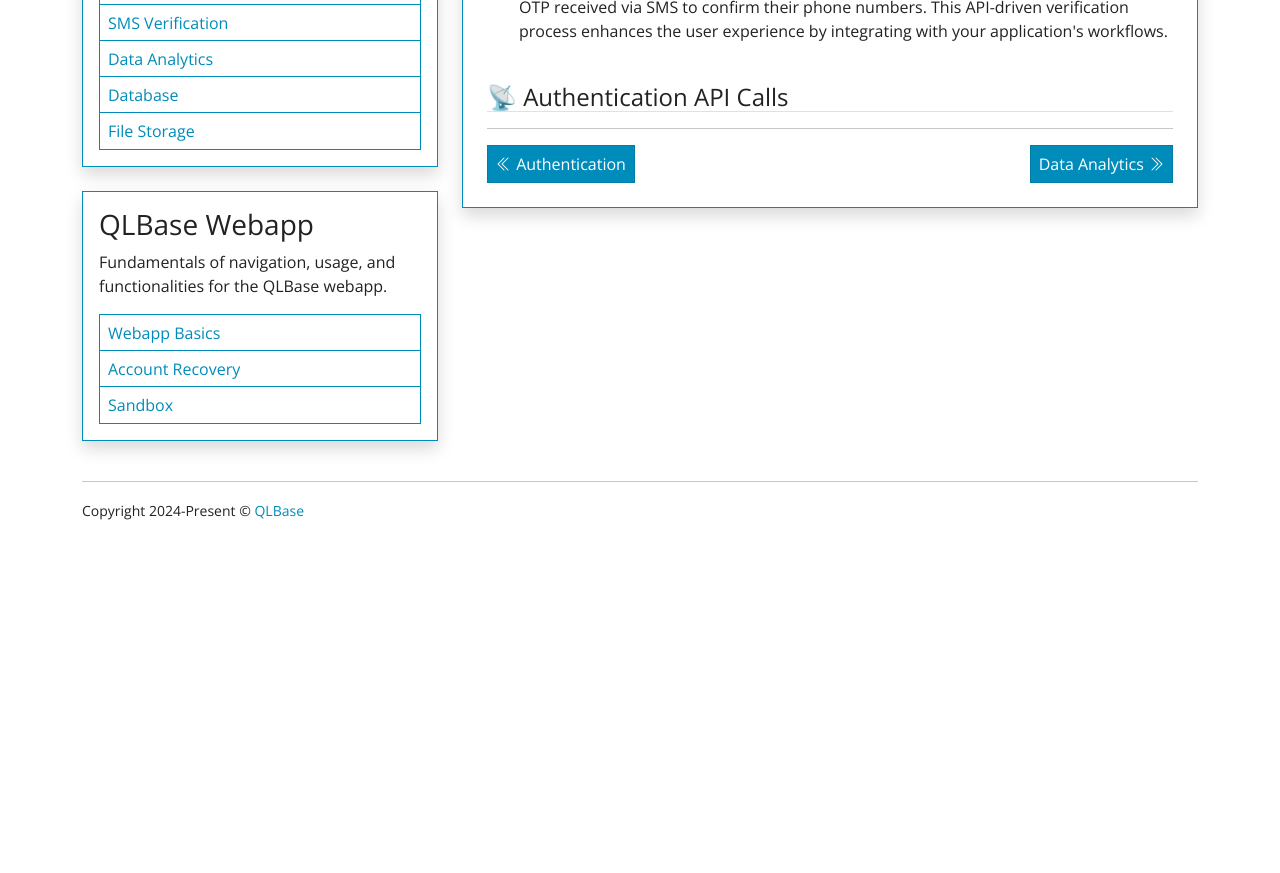
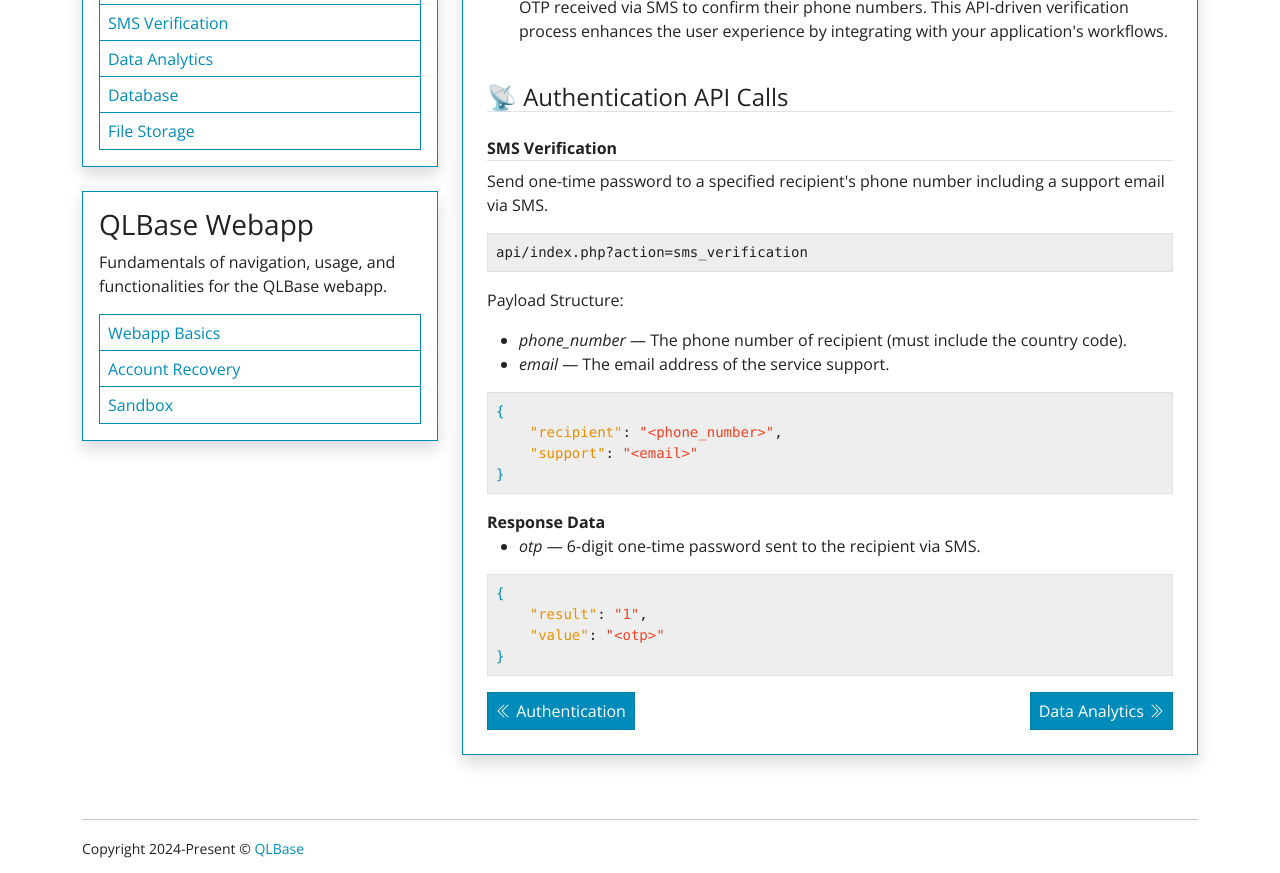
Before and after one commit to nthnn/QLBase, a Vue app in the folder documentations/: page /sms-verification in a window 1280 px wide. Shown: the part 620-1493 px from the top of the page. Before the commit the page ends 1190 px from the top, so only its background shows below. Built offline with nearby package versions, Linux system fonts and the light colour scheme.

Commit message:
SMS sms_verification action documentation.

```diff
--- a/documentations/src/views/SMSVerification.vue
+++ b/documentations/src/views/SMSVerification.vue
@@ -41,7 +41,32 @@
     <br/>
 
     <h4 class="border-bottom">📡 Authentication API Calls</h4>
-    <hr/>
+
+    <b class="mt-4 mb-2 d-block border-bottom fw-bold">SMS Verification</b>
+    <p>Send one-time password to a specified recipient's phone number including a support email via SMS.</p>
+    <pre class="bg-secondary border-gray border rounded p-2">api/index.php?action=sms_verification</pre>
+
+    <p>Payload Structure:</p>
+    <ul>
+        <li><i>phone_number</i> &mdash; The phone number of recipient (must include the country code).</li>
+        <li><i>email</i> &mdash; The email address of the service support.</li>
+    </ul>
+
+    <pre class="bg-secondary border-gray border rounded p-2"><span class="text-primary">{</span>
+    <span class="text-warning">"recipient"</span>: <span class="text-danger">"&lt;phone_number&gt;"</span>,
+    <span class="text-warning">"support"</span>: <span class="text-danger">"&lt;email&gt;"</span>
+<span class="text-primary">}</span></pre>
+
+    <b>Response Data</b>
+    <ul>
+        <li><i>otp</i> &mdash; 6-digit one-time password sent to the recipient via SMS.</li>
+    </ul>
+
+    <pre class="bg-secondary border-gray border rounded p-2"><span class="text-primary">{</span>
+    <span class="text-warning">"result"</span>: <span class="text-danger">"1"</span>,
+    <span class="text-warning">"value"</span>: <span class="text-danger">"&lt;otp&gt;"</span>
+<span class="text-primary">}</span></pre>
+
     <div class="row">
         <div class="col-6">
             <RouterLink to="/authentication" class="btn btn-primary">
```
